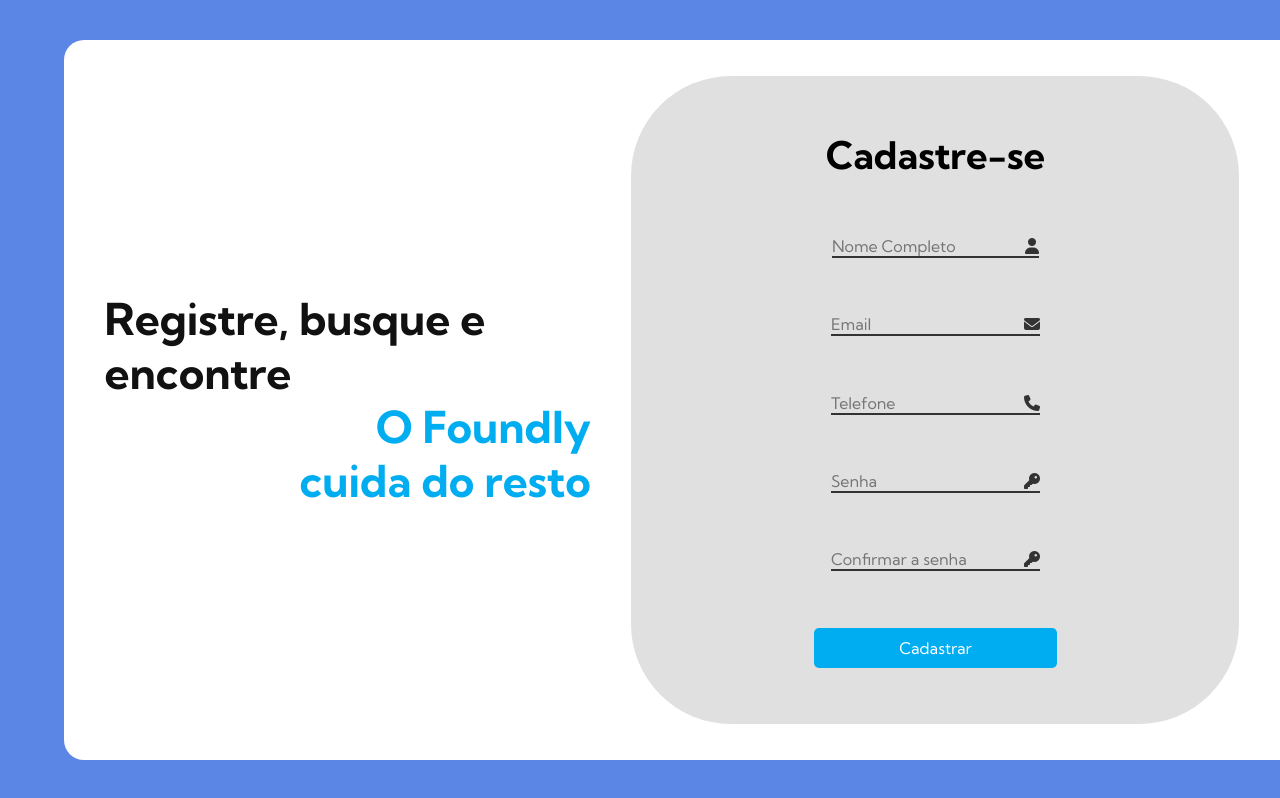
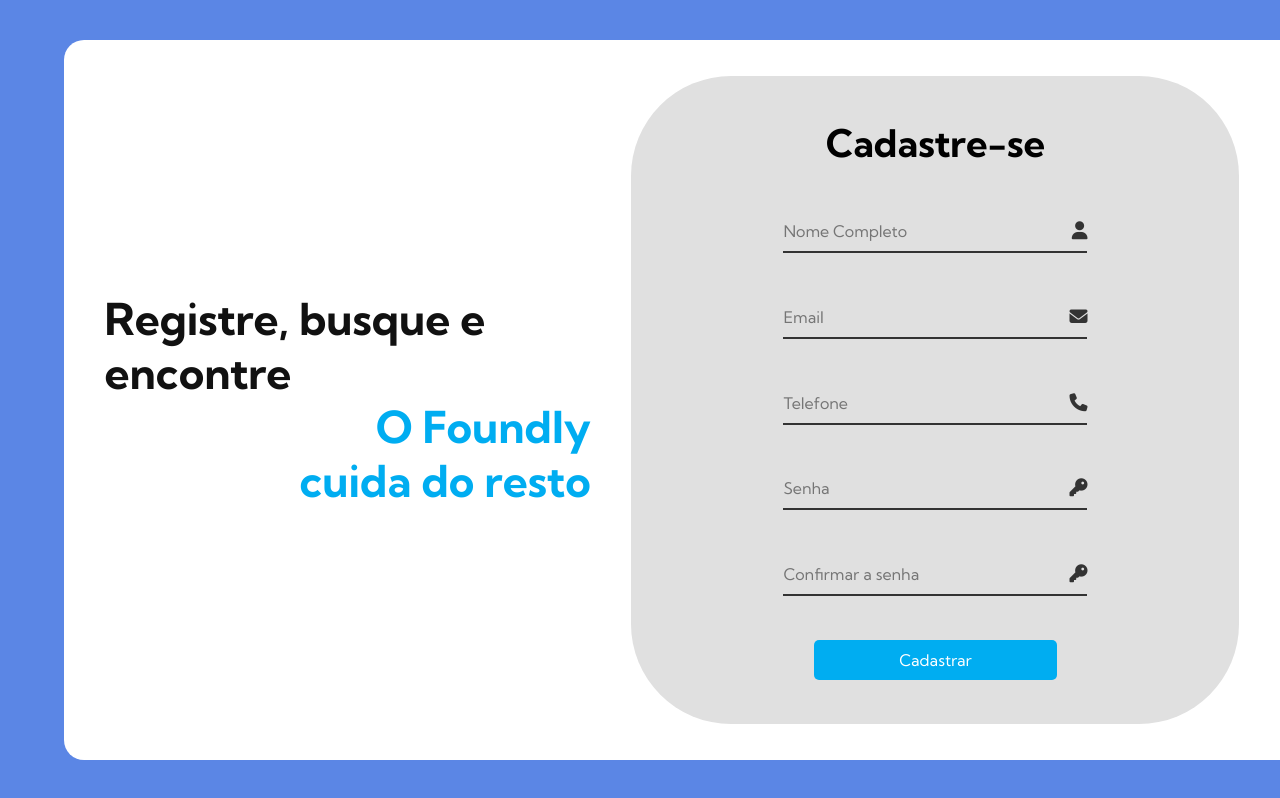
Before and after one commit to EduardoLopes085/Foundly, a React (Vite) app: page /register in a window 1280 px wide. Built offline with nearby package versions, Linux system fonts and the light colour scheme.

Commit message:
modificacao container login, atualizacao css geral, intalacao input-mask

```diff
--- a/package.json
+++ b/package.json
@@ -12,6 +12,7 @@
   "dependencies": {
     "react": "^19.0.0",
     "react-dom": "^19.0.0",
+    "react-input-mask": "^2.0.4",
     "react-router-dom": "^7.5.1"
   },
   "devDependencies": {
--- a/src/components/loginForm/login.css
+++ b/src/components/loginForm/login.css
@@ -4,7 +4,7 @@
 
 
 
-.form-container {
+.form-container-login {
     width: 95vw; /* ou qualquer valor fixo que você achar bom */
     height: 90%;
     display: flex;
--- a/src/components/loginForm/login.jsx
+++ b/src/components/loginForm/login.jsx
@@ -6,7 +6,7 @@
 function LoginForm(){
     return (
 
-        <div className='form-container'>
+        <div className='form-container-login'>
 
             <div className='login-text'>
                 <div>
--- a/src/components/registerForm/register.css
+++ b/src/components/registerForm/register.css
@@ -1,7 +1,7 @@
 @import url('https://fonts.googleapis.com/css2?family=Kumbh+Sans:wght@100..900&display=swap');
 
-.form-container {
-    width: 95vw; /* ou qualquer valor fixo que você achar bom */
+.form-container-register {
+    width: 95vw;
     height: 90%;
     display: flex;
     flex-direction: row;
@@ -12,77 +12,97 @@
     border-radius: 20px 0px 0px 20px;
 }
 
-.register-text{
+.register-text {
     width: 40%;
-
 }
 
-.register-text div > h1{
+.register-text div > h1 {
     font-size: 44px;
     text-align: left;
 }
 
-.register-text div > h2{
+.register-text div > h2 {
     font-size: 44px;
     text-align: right;
     color: #00ADF1;
 }
 
-.register-form{
+.register-form {
     height: 90%;
     width: 50%;
 
     display: flex;
     flex-direction: column;
     justify-content: space-evenly;
-    align-items: center; /* opcional: centraliza os itens horizontalmente */
-
+    align-items: center;
 
     background-color: #E0E0E0;
-
     border-radius: 100px;
-
     user-select: none;
-
 }
 
-
-.register-form-title > h1{
+.register-form-title > h1 {
     font-weight: 700;
     font-size: 38px;
     color: #000;
 }
 
-.register-form-title-botton > h1{
+.register-form-title-botton > h1 {
     font-weight: 700;
     font-size: 20px;
     color: #000;
 }
 
-
 .register-form-title span {
     font-weight: 700;
-
     font-size: 40px;
     color: #00ADF1;
 }
 
 .register-form-title-botton span {
     font-weight: 700;
-
     font-size: 24px;
     color: #00ADF1;
 }
 
 
-.register-form-input-email, .register-form-input-password, .register-form-input-nome, .register-form-input-phone, .register-form-input-senha, .register-form-input-senha-2 {
+.register-form-input-nome,
+.register-form-input-email,
+.register-form-input-phone,
+.register-form-input-senha,
+.register-form-input-senha-2 {
+    display: flex;
+    align-items: center;
+    gap: 10px;
+    padding: 10px 0;
+    width: 50%;
     border-bottom: 2px solid #333333;
     color: #333333;
 }
 
+.register-form-input-nome input,
+.register-form-input-email input,
+.register-form-input-phone input,
+.register-form-input-senha input,
+.register-form-input-senha-2 input {
+    flex: 1;
+    background: transparent;
+    border: none;
+    outline: none;
+    font-size: 16px;
+    font-family: 'Kumbh Sans', sans-serif;
+}
 
+.register-form-input-nome i,
+.register-form-input-email i,
+.register-form-input-phone i,
+.register-form-input-senha i,
+.register-form-input-senha-2 i {
+    color: #333333;
+    font-size: 18px;
+}
 
-.form-register-button{
+.form-register-button {
     width: 40%;
     border-radius: 5px;
     gap: 8px;
@@ -92,6 +112,6 @@
     background-color: #00ADF1;
 }
 
-.register-form > a{
+.register-form > a {
     color: #00ADF1;
 }
--- a/src/components/registerForm/register.jsx
+++ b/src/components/registerForm/register.jsx
@@ -4,7 +4,7 @@
 function RegisterForm(){
     return (
 
-        <div className='form-container'>
+        <div className='form-container-register'>
 
             <div className='register-text'>
                 <div>
```
Also changed, not shown: 1 other file (tests, documents, lock files or other folders).
